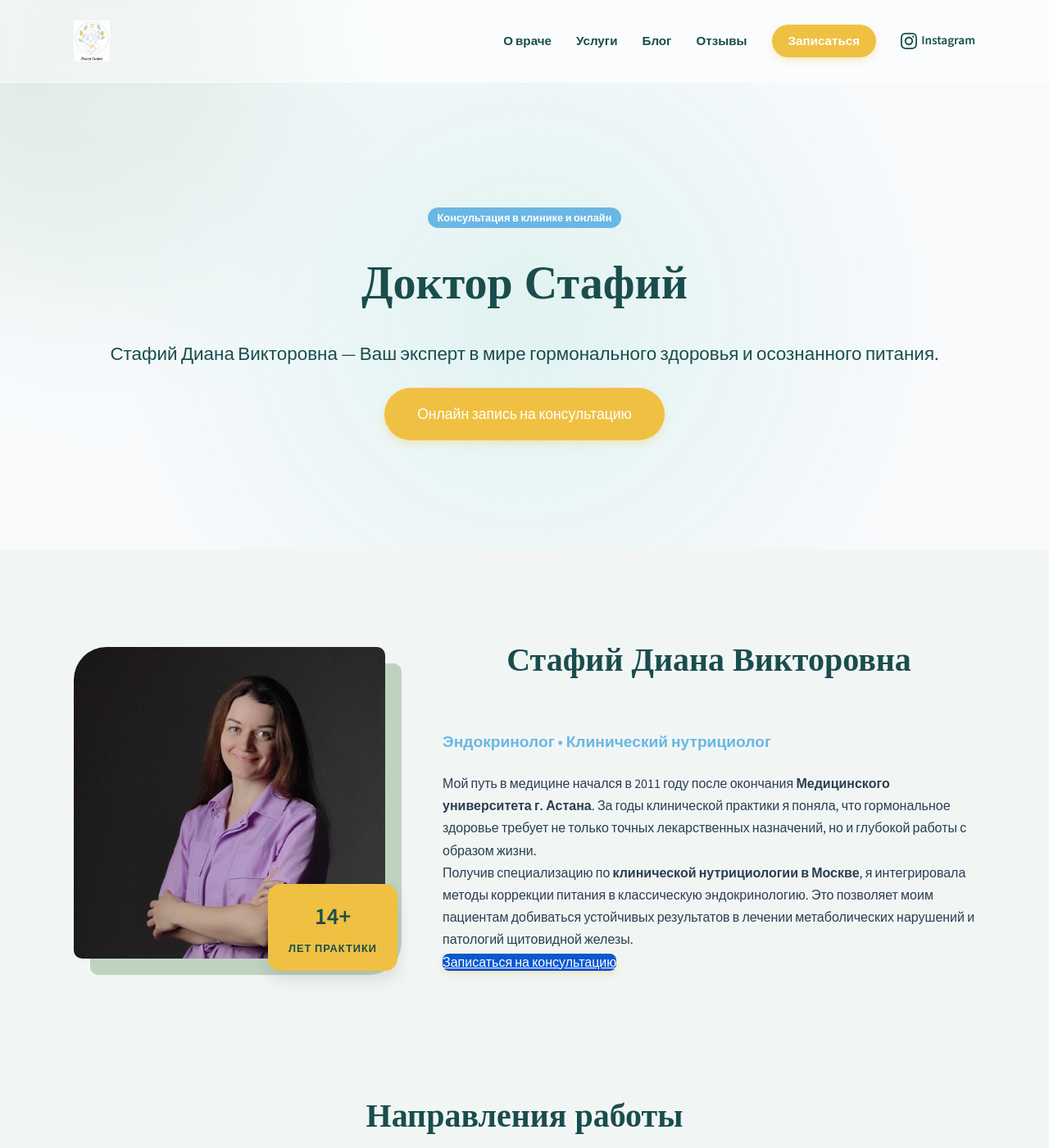
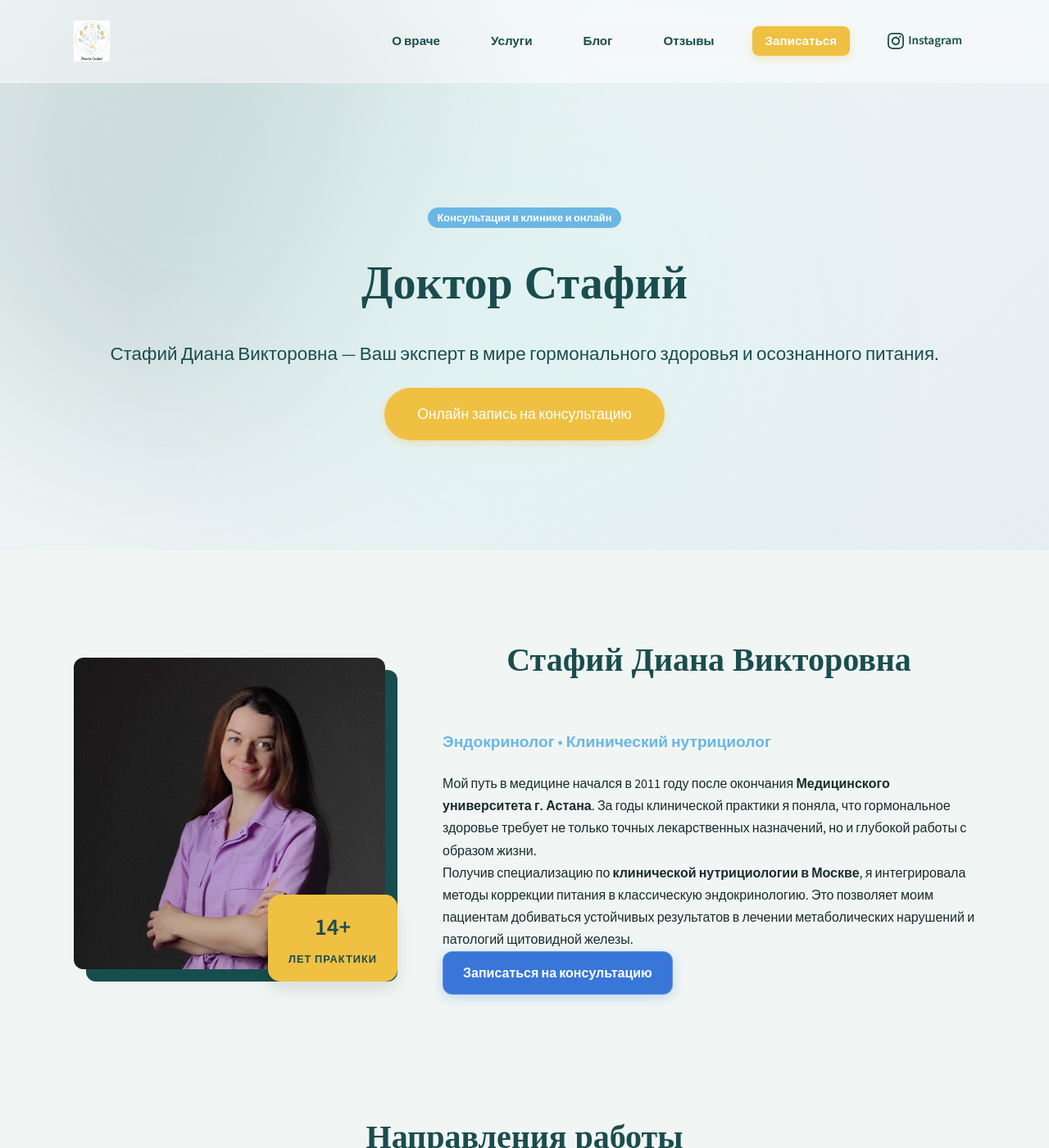
Before and after one commit to gosubv/doctorstafij, a Jekyll site: the page built from index.md, in a window 1280 px wide and 1400 px high. Shown: the whole window at 82% size. Built offline with Jekyll 4.4.1, drawn with Linux system fonts in a browser that asks for light colours.

Commit message:
Update style.css

```diff
--- a/assets/css/style.css
+++ b/assets/css/style.css
@@ -1831,3 +1831,122 @@ body {
     border: 1px solid rgba(255, 255, 255, 0.2);
     box-shadow: 0 4px 15px rgba(11, 87, 208, 0.2);
 }
+
+
+
+
+
+
+
+:root {
+    /* Единая палитра */
+    --primary: #1a4d4d;          /* Глубокий зеленый */
+    --accent: #0b57d0;           /* Синий iOS */
+    --glass-white: rgba(255, 255, 255, 0.7);
+    --glass-border: rgba(255, 255, 255, 0.4);
+    --text-main: #1a2b2b;
+
+    /* Эффект стекла */
+    --blur: blur(15px);
+    --shadow: 0 8px 32px rgba(26, 77, 77, 0.1);
+    --radius: 12px; /* Более квадратные формы */
+}
+
+/* Фоновая анимация "Liquid" */
+body {
+    background: #f0f4f4;
+    overflow-x: hidden;
+    font-family: 'Source Sans 3', sans-serif;
+    color: var(--text-main);
+}
+
+.liquid-bg {
+    position: fixed;
+    top: 0; left: 0; width: 100%; height: 100%;
+    z-index: -2;
+    background: linear-gradient(135deg, #f0f7f7 0%, #e2ebf0 100%);
+}
+
+.blob {
+    position: absolute;
+    width: 600px; height: 600px;
+    background: var(--primary);
+    filter: blur(100px);
+    border-radius: 50%;
+    opacity: 0.15;
+    animation: move 20s infinite alternate;
+}
+
+@keyframes move {
+    from { transform: translate(-10%, -10%) scale(1); }
+    to { transform: translate(30%, 20%) scale(1.2); }
+}
+
+/* ШАПКА И МЕНЮ (Квадратные формы) */
+.main-header {
+    background: var(--glass-white);
+    backdrop-filter: var(--blur);
+    -webkit-backdrop-filter: var(--blur);
+    border-bottom: 1px solid var(--glass-border);
+    position: sticky; top: 0; z-index: 1000;
+}
+
+.nav-links a {
+    text-decoration: none;
+    color: var(--primary);
+    font-weight: 600;
+    padding: 8px 16px;
+    border-radius: 8px; /* Квадратные пункты */
+    transition: 0.3s ease;
+}
+
+.nav-links a:hover {
+    background: rgba(11, 87, 208, 0.1);
+    color: var(--accent);
+}
+
+/* КНОПКИ (iOS Glass Style) */
+.btn-appointment, .cta-button {
+    background: rgba(11, 87, 208, 0.8) !important;
+    backdrop-filter: blur(10px);
+    color: white !important;
+    padding: 12px 24px;
+    border: 1px solid rgba(255, 255, 255, 0.2);
+    border-radius: var(--radius); /* Более квадратная кнопка */
+    text-decoration: none;
+    font-weight: 600;
+    display: inline-block;
+    box-shadow: 0 4px 15px rgba(11, 87, 208, 0.2);
+    transition: all 0.3s cubic-bezier(0.4, 0, 0.2, 1);
+}
+
+.btn-appointment:hover {
+    background: var(--accent) !important;
+    transform: scale(1.02);
+    box-shadow: 0 6px 20px rgba(11, 87, 208, 0.4);
+}
+
+/* КАРТОЧКИ (Liquid Glass) */
+.spec-card, .card {
+    background: var(--glass-white);
+    backdrop-filter: var(--blur);
+    -webkit-backdrop-filter: var(--blur);
+    border: 1px solid var(--glass-border);
+    border-radius: var(--radius);
+    padding: 30px;
+    box-shadow: var(--shadow);
+    transition: all 0.4s ease;
+}
+
+.spec-card:hover {
+    transform: translateY(-8px);
+    background: rgba(255, 255, 255, 0.9);
+    border-color: var(--accent);
+}
+
+/* ФОТО ВРАЧА */
+.doctor-img {
+    border-radius: var(--radius);
+    box-shadow: 15px 15px 0 var(--primary);
+    filter: saturate(1.1);
+}
```
